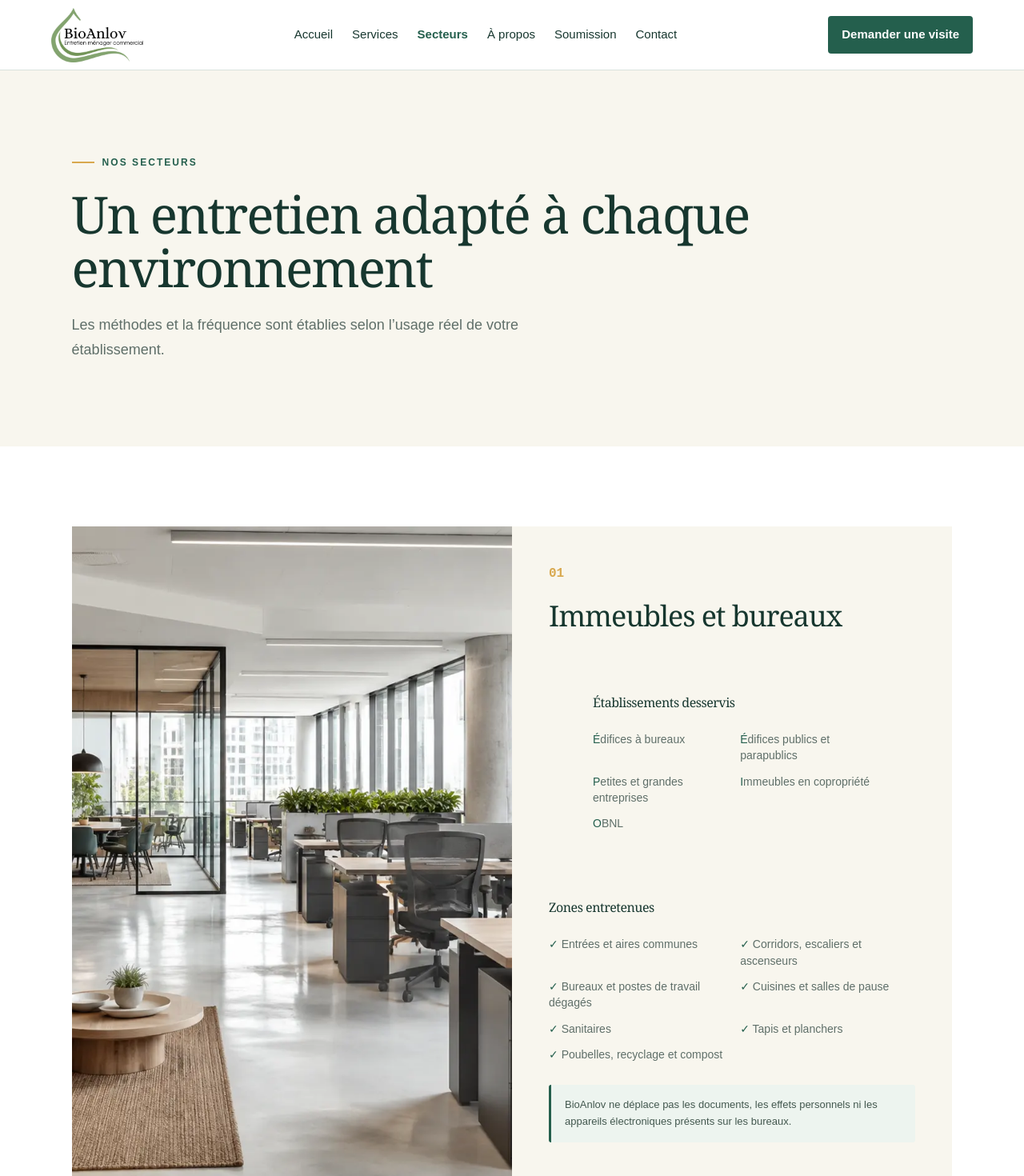
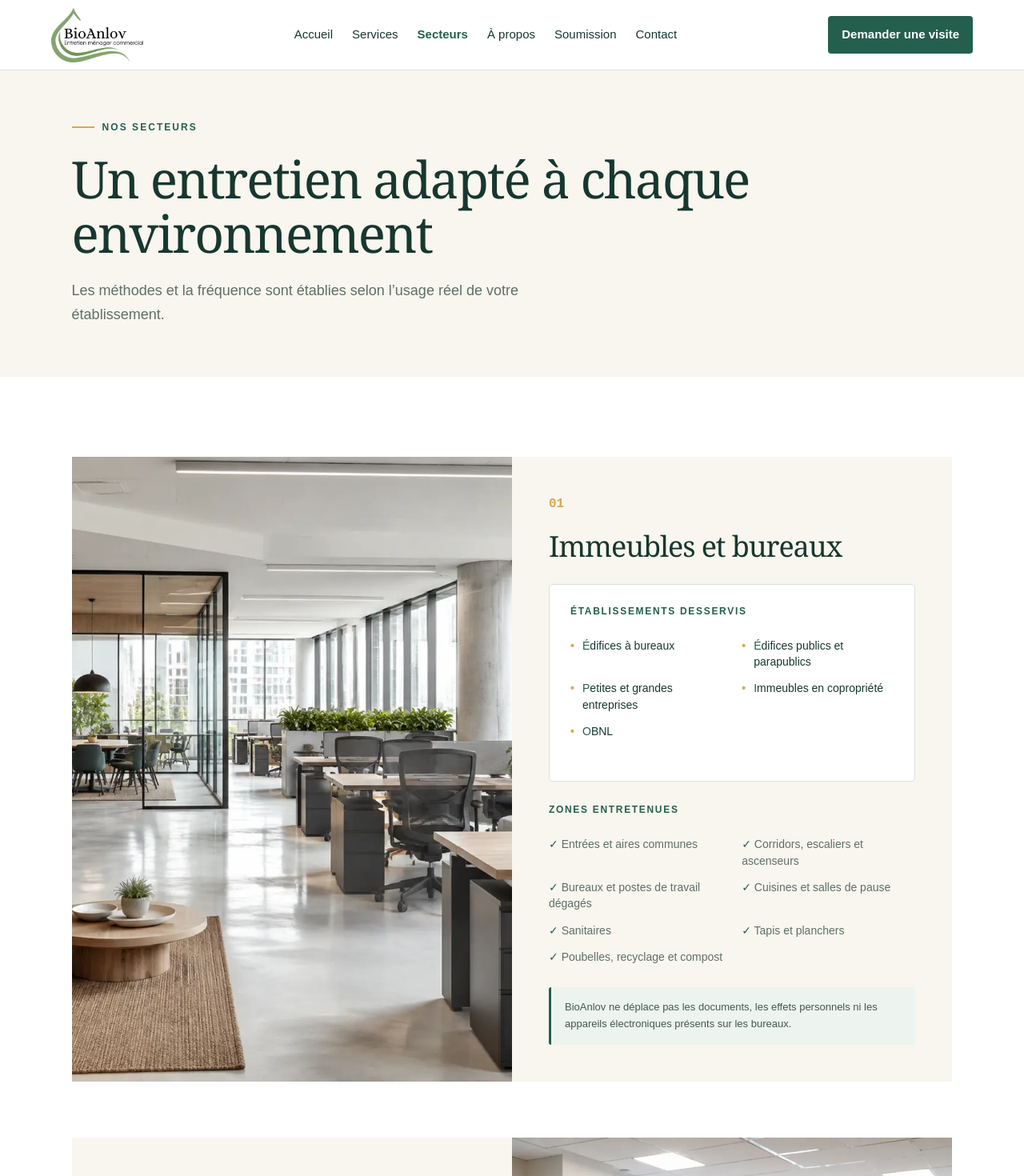
Before and after one commit to BioAnlov/SiteBioAnlov, a React (Vite) app: page /secteurs in a window 1280 px wide. Shown: the top 1470 px of the page at 80% size. Built offline with nearby package versions, Linux system fonts and the light colour scheme.

Commit message:
Update globals.css

```diff
--- a/src/styles/globals.css
+++ b/src/styles/globals.css
@@ -149,3 +149,21 @@ footer>small{font-size:12px}
 .contact-grid p{font-size:14px}
 .field-hint{font-size:11px}
 @media(max-width:620px){.site-header .button-small{padding:10px 12px;font-size:13px}}
+
+/* Bannières moins hautes (trop de vide autour du texte) */
+.home-hero{min-height:560px}
+.home-hero>div{padding:76px clamp(30px,7vw,110px)}
+.home-hero>img{min-height:560px}
+.page-hero{min-height:340px}
+.page-hero>div{padding:62px clamp(28px,7vw,110px)}
+.page-hero>img{min-height:340px}
+@media(max-width:1000px){.home-hero>img{min-height:300px}.page-hero>img{min-height:220px}}
+@media(max-width:620px){.home-hero>div,.page-hero>div{padding:44px 22px}.home-hero>img{min-height:240px}}
+
+/* Page Secteurs : encadré « Établissements desservis » et intertitres */
+.detailed-sectors .sector-establishments{margin:20px 0 26px;padding:24px 26px;background:#fff;border:1px solid var(--line);border-radius:5px}
+.detailed-sectors .sector-establishments h3,.detailed-sectors .zones-title{margin:0 0 15px;color:var(--green);font-family:var(--font-geist-sans),Arial,sans-serif;font-size:12px;font-weight:800;letter-spacing:.14em;text-transform:uppercase}
+.detailed-sectors .sector-establishments ul{display:grid;grid-template-columns:repeat(auto-fit,minmax(180px,1fr));gap:13px 24px}
+.detailed-sectors .sector-establishments li{position:relative;padding-left:15px;color:var(--ink);font-size:14px}
+.detailed-sectors .sector-establishments li::before{content:"•";position:absolute;left:0;color:var(--gold);font-weight:700}
+.detailed-sectors ul.sector-zones{display:grid;grid-template-columns:repeat(auto-fit,minmax(180px,1fr));gap:13px 24px}
```
